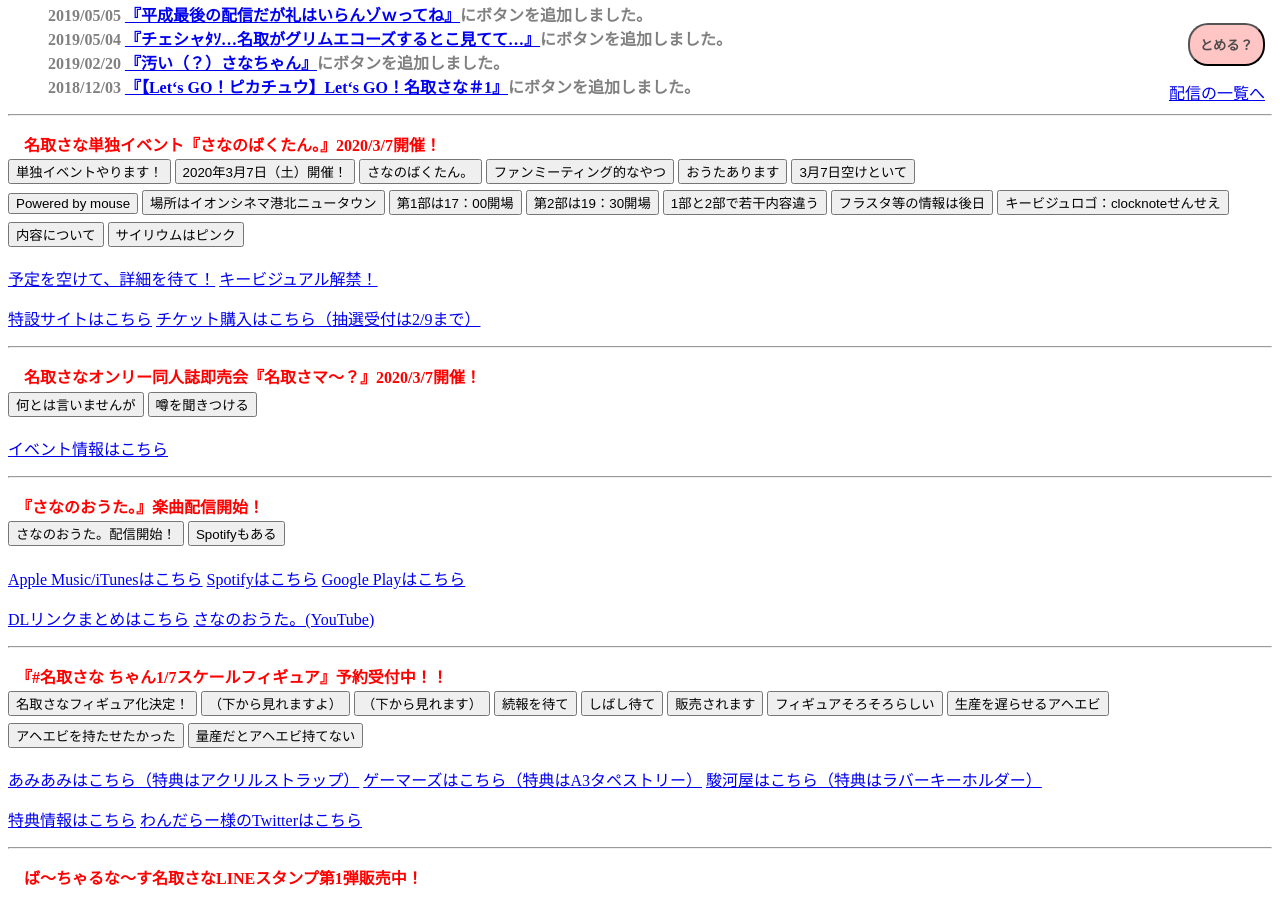
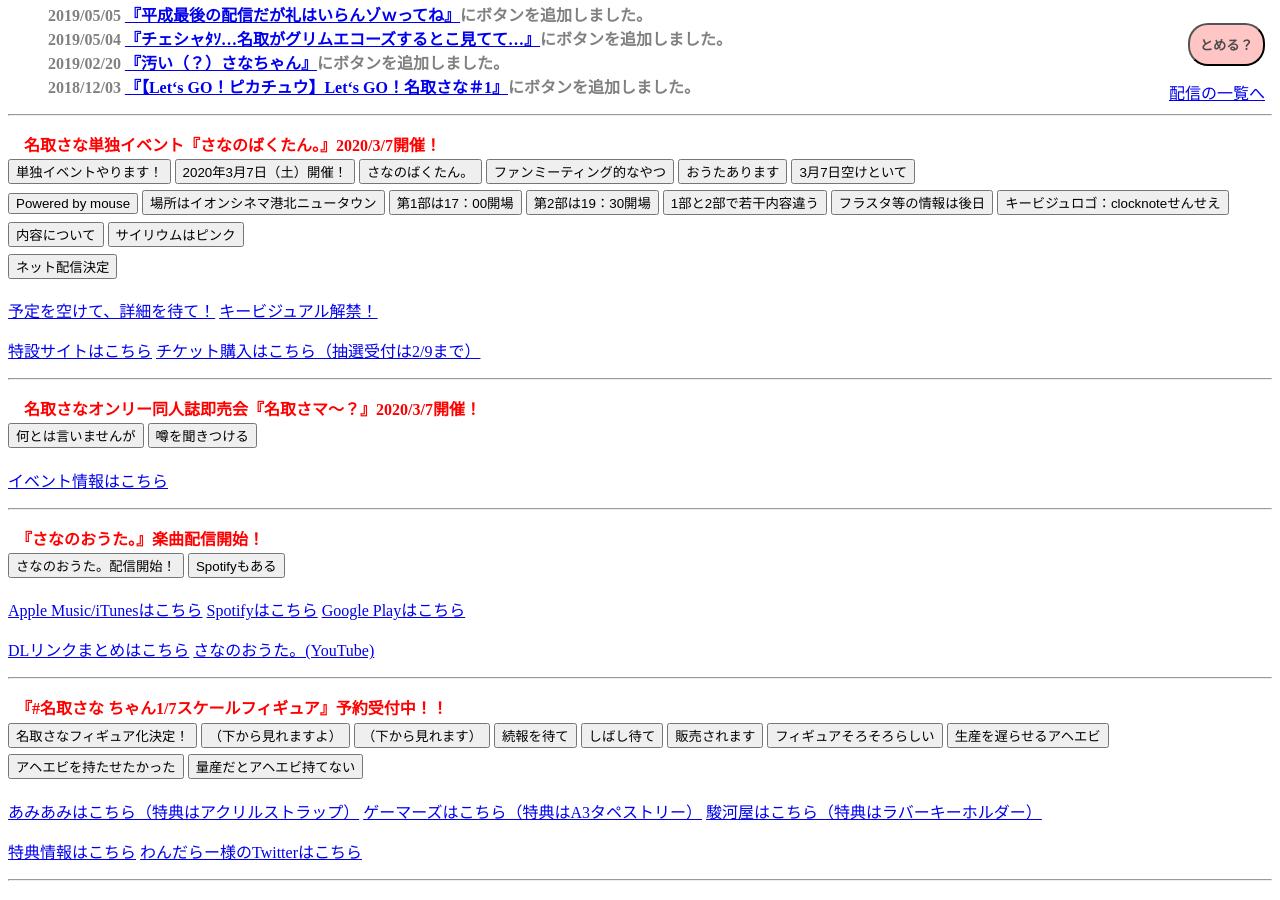
Before and after one commit to sanabutton/sanabutton.github.io, a Jekyll site: the page built from index.html, in a window 1280 px wide and 900 px high, scrolled down 769 px. Built offline with Jekyll 4.4.1, drawn with Linux system fonts in a browser that asks for light colours; comment, search, counter and statistics services are not loaded.

Commit message:
ばくたんの告知ボタンを更新

```diff
--- a/index.html
+++ b/index.html
@@ -58,6 +58,8 @@ layout: home
 <button type="button" class="sounds" data-file="漢字テスト：おまいら自重[　　　]汁ｗｗｗｗｗ/キービジュロゴ：clocknoteせんせえ">キービジュロゴ：clocknoteせんせえ</button>
 <button type="button" class="sounds" data-file="漢字テスト：おまいら自重[　　　]汁ｗｗｗｗｗ/内容について">内容について</button>
 <button type="button" class="sounds" data-file="漢字テスト：おまいら自重[　　　]汁ｗｗｗｗｗ/サイリウムはピンク">サイリウムはピンク</button>
+<br>
+<button type="button" class="sounds" data-file="最強のケーキ作りする/ネット配信決定">ネット配信決定</button>
 
 <p>
   <a href="https://twitter.com/sana_natori/status/1209508781068967936">予定を空けて、詳細を待て！</a>
```
